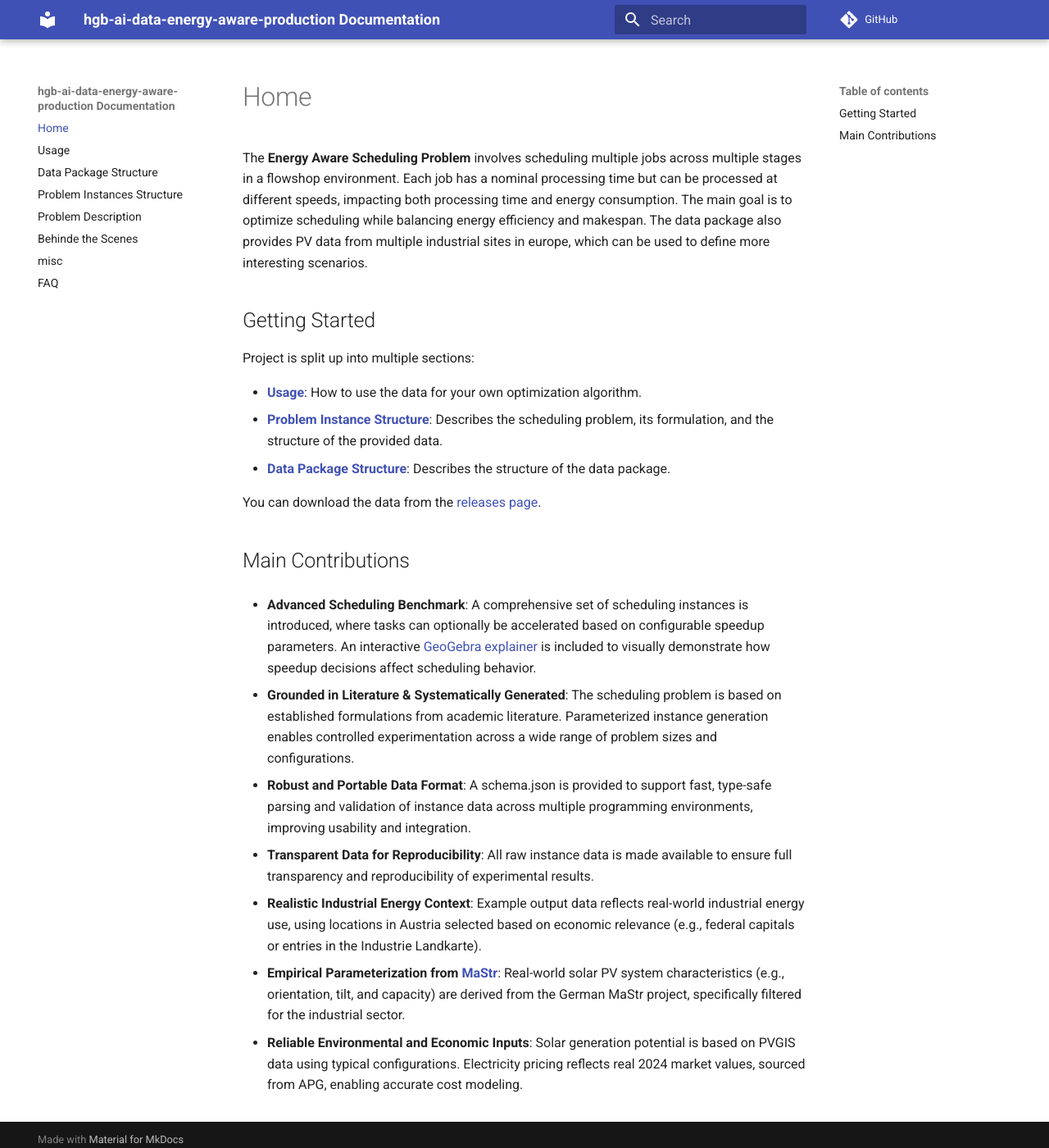
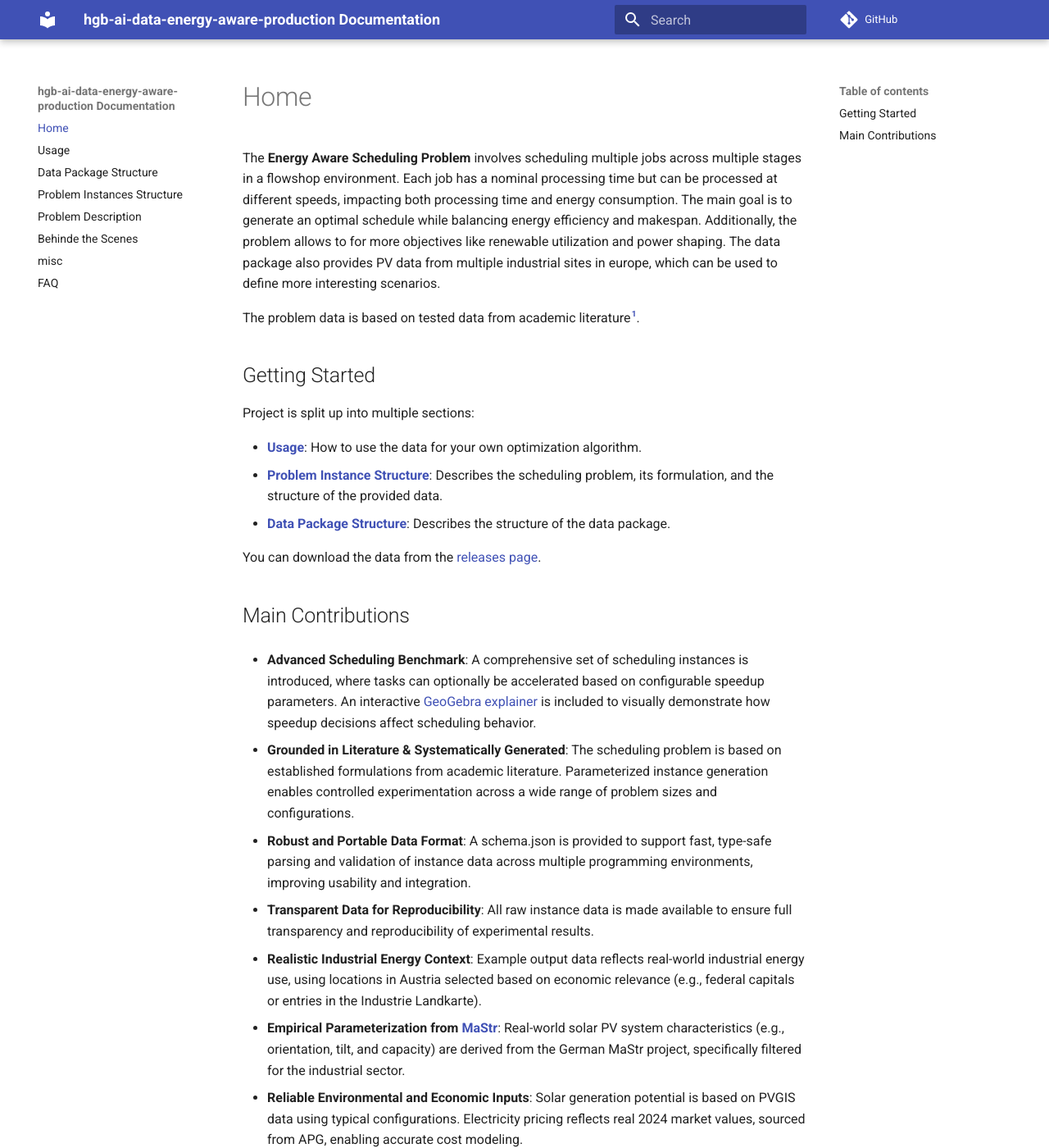
Before and after one commit to prescriptiveanalytics/hgb-ai-data-energy-aware-production, an MkDocs documentation site: the page built from docs/index.md, in a window 1280 px wide and 1400 px high. Shown: the whole window at 82% size. Built offline with MkDocs 1.6.1 and Material for MkDocs 9.7.7, drawn with Linux system fonts in a browser that asks for light colours; comment, search, counter and statistics services are not loaded; some of the changed text lies outside the part shown.

```diff
--- a/docs/index.md
+++ b/docs/index.md
@@ -1,13 +1,15 @@
 # Home
 
-The **Energy Aware Scheduling Problem** involves scheduling multiple jobs across multiple stages in a flowshop environment. Each job has a nominal processing time but can be processed at different speeds, impacting both processing time and energy consumption. The main goal is to optimize scheduling while balancing energy efficiency and makespan. The data package also provides PV data from multiple industrial sites in europe, which can be used to define more interesting scenarios.
+The **Energy Aware Scheduling Problem** involves scheduling multiple jobs across multiple stages in a flowshop environment. Each job has a nominal processing time but can be processed at different speeds, impacting both processing time and energy consumption. The main goal is to generate an optimal schedule while balancing energy efficiency and makespan. Additionally, the problem allows to for more objectives like renewable utilization and power shaping. The data package also provides PV data from multiple industrial sites in europe, which can be used to define more interesting scenarios.
+
+The problem data is based on tested data from academic literature[^1].
 
 ## Getting Started
 Project is split up into multiple sections:
 
-- **[Usage]()**: How to use the data for your own optimization algorithm.
-- **[Problem Instance Structure]()**: Describes the scheduling problem, its formulation, and the structure of the provided data.
-- **[Data Package Structure]()**: Describes the structure of the data package.
+- **[Usage](usage.md)**: How to use the data for your own optimization algorithm.
+- **[Problem Instance Structure](problem_formulation.md)**: Describes the scheduling problem, its formulation, and the structure of the provided data.
+- **[Data Package Structure](data_package.md)**: Describes the structure of the data package.
 
 You can download the data from the [releases page](https://github.com/prescriptiveanalytics/hgb-ai-data-energy-aware-production/releases).
 
@@ -33,3 +35,6 @@ Real-world solar PV system characteristics (e.g., orientation, tilt, and capacit
 
 - **Reliable Environmental and Economic Inputs**:
 Solar generation potential is based on PVGIS data using typical configurations. Electricity pricing reflects real 2024 market values, sourced from APG, enabling accurate cost modeling.
+
+
+[^1]: Fernandez-Viagas, V., & Framinan, J. M. (2020). Design of a testbed for hybrid flow shop scheduling with identical machines. Computers & Industrial Engineering, 141(106288), 106288. doi:10.1016/j.cie.2020.106288
--- a/mkdocs.yml
+++ b/mkdocs.yml
@@ -1,5 +1,7 @@
 site_name: hgb-ai-data-energy-aware-production Documentation
 repo_url: https://github.com/prescriptiveanalytics/hgb-ai-data-energy-aware-production
+
+use_directory_urls: false
 
 theme:
   name: material
@@ -32,6 +34,7 @@ plugins:
 markdown_extensions:
   - pymdownx.arithmatex:
       generic: true
+  - footnotes
 
 extra_javascript:
   - https://cdn.jsdelivr.net/npm/katex@0.16.4/dist/katex.min.js
```
Also changed, not shown: README.md (+0 -9 lines), docs/behinde_the_scenes.md (+3 -3 lines).
